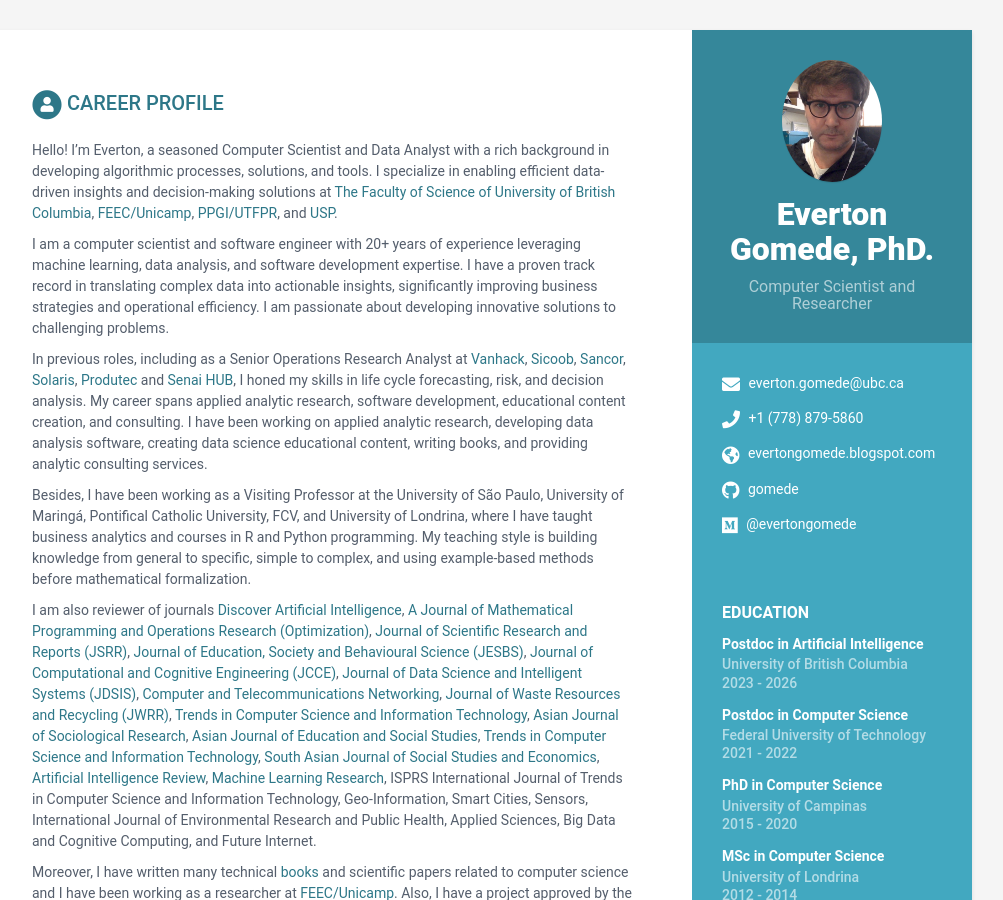
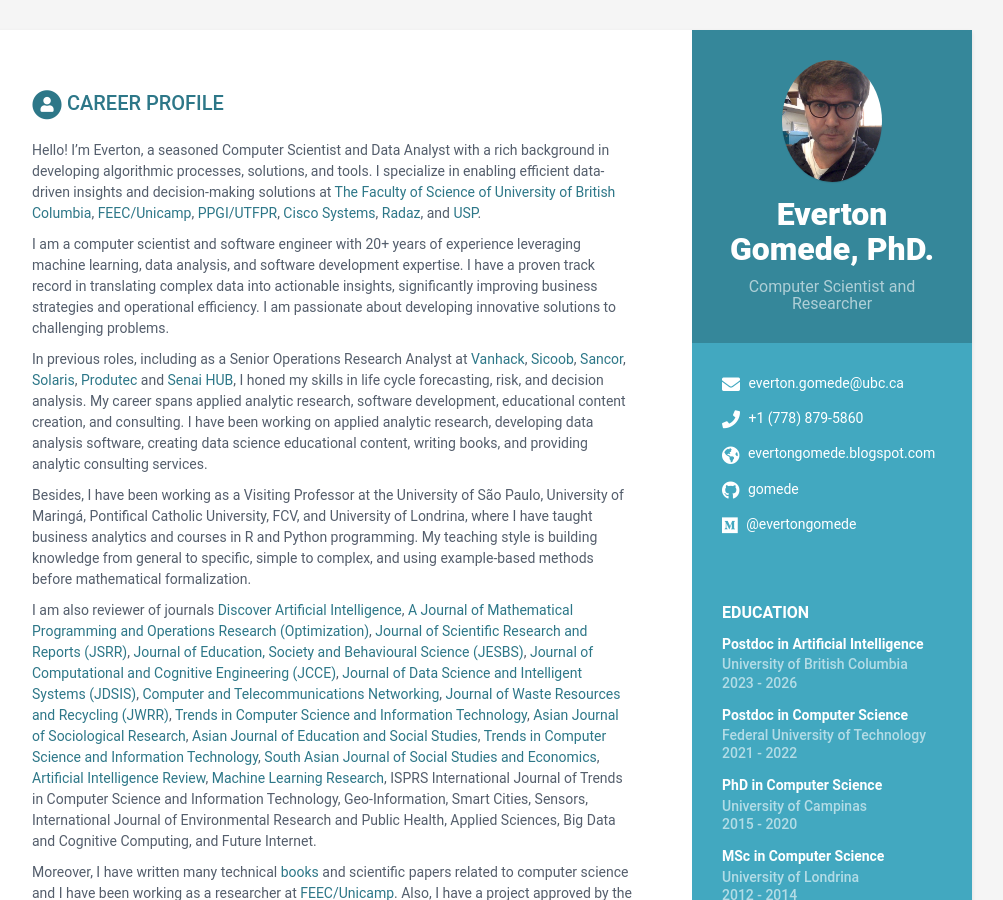
Before and after one commit to gomede/gomede.github.io, a Jekyll site: the page built from index.html, in a window 1280 px wide and 900 px high. Shown: the whole window, without its empty margins (168-1171 px from the left). Built offline with Jekyll 4.4.1, drawn with Linux system fonts in a browser that asks for light colours.

Commit message:
Update data.yml

```diff
--- a/_data/data.yml
+++ b/_data/data.yml
@@ -101,7 +101,7 @@ career-profile:
     title: Career Profile
     summary: |
 
-      Hello! I’m Everton, a seasoned Computer Scientist and Data Analyst with a rich background in developing algorithmic processes, solutions, and tools. I specialize in enabling efficient data-driven insights and decision-making solutions at <a href="https://science.ubc.ca/" target="_blank" rel="nofollow">The Faculty of Science of University of British Columbia</a>, <a href="https://www.fee.unicamp.br/" target="_blank" rel="nofollow">FEEC/Unicamp</a>, <a href="https://www.utfpr.edu.br/" target="_blank" rel="nofollow">PPGI/UTFPR</a>, and <a href="https://www5.usp.br/" target="_blank" rel="nofollow">USP</a>.
+      Hello! I’m Everton, a seasoned Computer Scientist and Data Analyst with a rich background in developing algorithmic processes, solutions, and tools. I specialize in enabling efficient data-driven insights and decision-making solutions at <a href="https://science.ubc.ca/" target="_blank" rel="nofollow">The Faculty of Science of University of British Columbia</a>, <a href="https://www.fee.unicamp.br/" target="_blank" rel="nofollow">FEEC/Unicamp</a>, <a href="https://www.utfpr.edu.br/" target="_blank" rel="nofollow">PPGI/UTFPR</a>, <a href="https://www.cisco.com/" target="_blank" rel="nofollow">Cisco Systems</a>, <a href="https://www.radaz.com.br/en/" target="_blank" rel="nofollow">Radaz</a>, and <a href="https://www5.usp.br/" target="_blank" rel="nofollow">USP</a>.
 
       I am a computer scientist and software engineer with 20+ years of experience leveraging machine learning, data analysis, and software development expertise. I have a proven track record in translating complex data into actionable insights, significantly improving business strategies and operational efficiency. I am passionate about developing innovative solutions to challenging problems.
 
```
